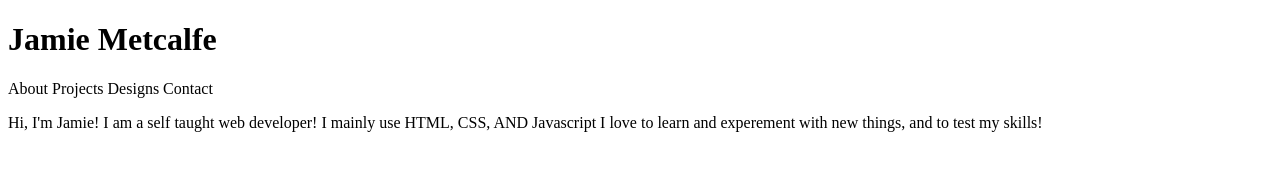
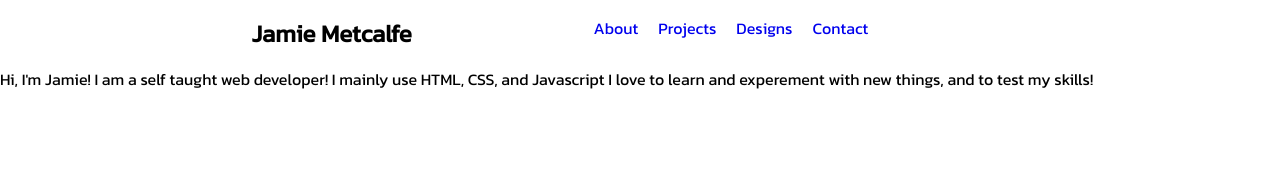
Before and after one commit to jamiemetcalfe18/Portfoliov1, a plain HTML site: page index.html in a window 1280 px wide. Drawn offline with Linux system fonts and the light colour scheme.

Commit message:
added font and set up nav bar

```diff
--- a/index.html
+++ b/index.html
@@ -4,17 +4,29 @@
     <meta charset="utf-8">
     <meta name="viewport" content="width=device-width">
     <title>Jamie's Portfolio!</title>
-    <link href="style.css" rel="stylesheet" type="text/css" />
+    <link href="style.css" rel="stylesheet" type="text/css"/>
+
+    <link rel="preconnect" href="https://fonts.googleapis.com">
+    <link rel="preconnect" href="https://fonts.gstatic.com" crossorigin>
+    <link href="https://fonts.googleapis.com/css2?family=Kanit&display=swap" rel="stylesheet">
   </head>
   <body>
     <!-- nav bar and title -->
+    <nav>
     <h1>Jamie Metcalfe</h1>
-      <nav>About
-           Projects
-           Designs
-           Contact</nav>
+        <ul>
+          <li class="links">
+          <a href=".">About</a>
+          <a href=".">Projects</a>
+          <a href=".">Designs</a>
+          <a href=".">Contact</a>
+          </li>
+        </ul>
+    </nav>
+
+
     <!-- intro and image -->
-      <p>Hi, I'm Jamie! I am a self taught web developer! I mainly use HTML, CSS, AND Javascript I love to learn and experement with new things, and to test my skills!</p>
+      <p>Hi, I'm Jamie! I am a self taught web developer! I mainly use HTML, CSS, and Javascript I love to learn and experement with new things, and to test my skills!</p>
       <img></img>
 
 
--- a/style.css
+++ b/style.css
@@ -1,5 +1,32 @@
-html {
+* {
   border: 0;
   margin: 0;
   padding:0;
+  font-family: 'Kanit', sans-serif;
 }
+
+/** hero text and nav bar **/
+nav {
+  padding: 16px;
+  display: flex;
+  justify-content: space-evenly;
+  gap: 30px;
+  padding-left: 100px;
+  padding-right: 200px;
+}
+
+ul {
+  list-style: none;
+
+}
+
+li {
+  padding-right: 60px;
+  display: flex;
+  gap: 20px;
+  align-items: center;
+}
+
+a {
+  text-decoration: none;
+}
```
